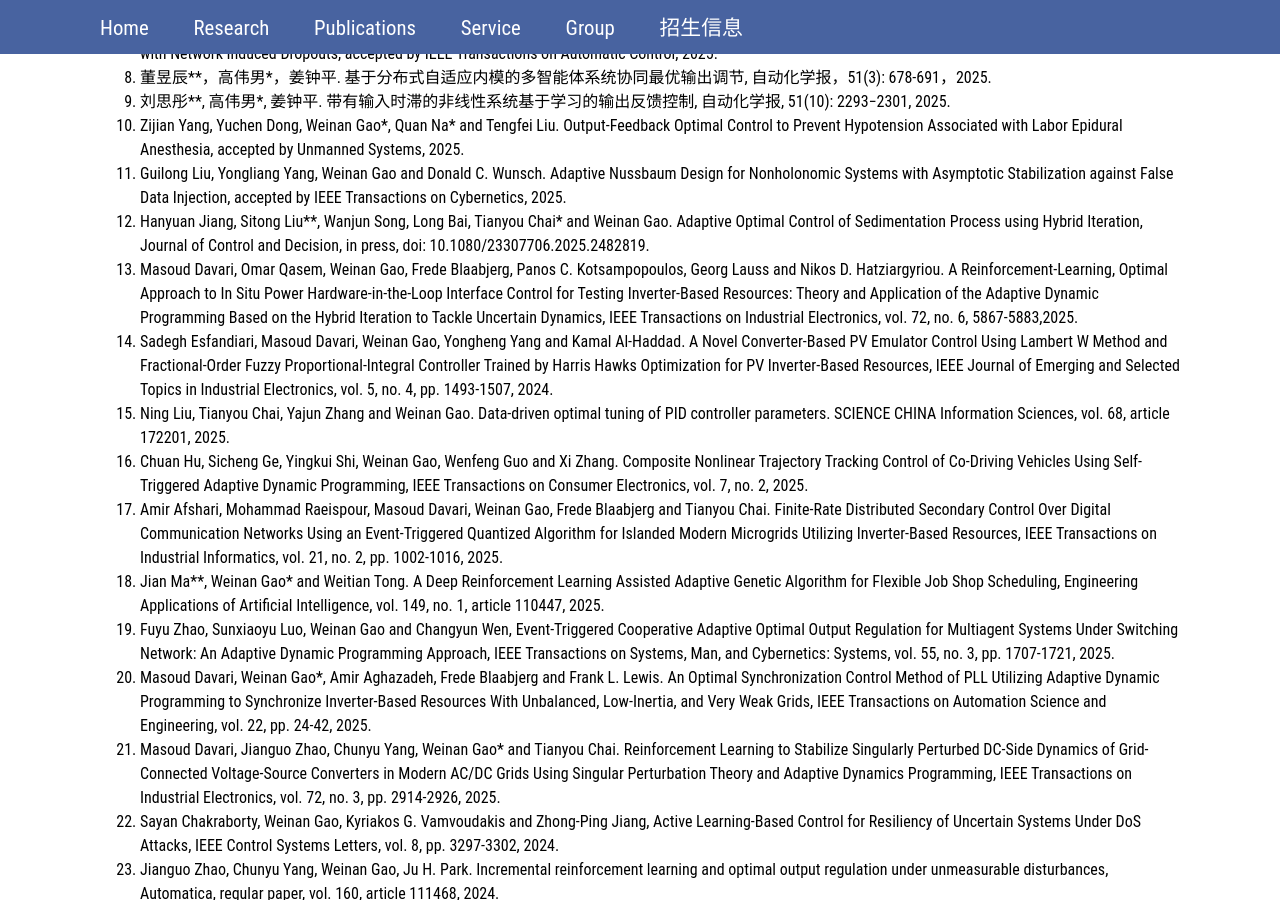
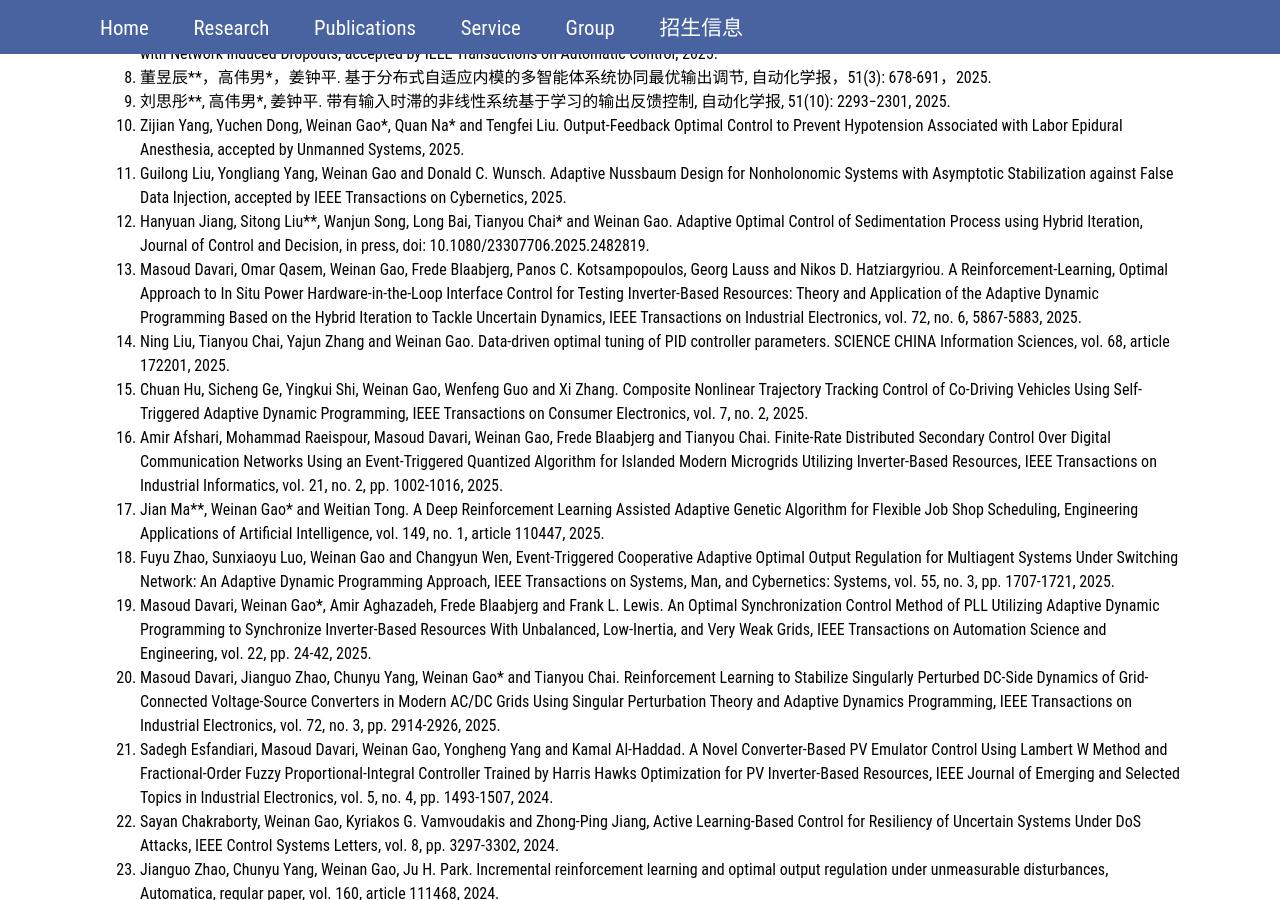
Before and after one commit to WeinanGao/weinangao.github.io, a Jekyll site: the page built from publications.markdown, in a window 1280 px wide and 900 px high, scrolled down 911 px. Built offline with Jekyll 4.4.1, drawn with Linux system fonts in a browser that asks for light colours; part of the change alters nothing that is shown.

```diff
--- a/publications.markdown
+++ b/publications.markdown
@@ -51,9 +51,7 @@ permalink: /publications/
 
 <li> Hanyuan Jiang, Sitong Liu**, Wanjun Song, Long Bai, Tianyou Chai* and Weinan Gao. Adaptive Optimal Control of Sedimentation Process using Hybrid Iteration, Journal of Control and Decision, in press, doi: 10.1080/23307706.2025.2482819. </li>
 
-<li> Masoud Davari, Omar Qasem, Weinan Gao, Frede Blaabjerg, Panos C. Kotsampopoulos, Georg Lauss and Nikos D. Hatziargyriou. A Reinforcement-Learning, Optimal Approach to In Situ Power Hardware-in-the-Loop Interface Control for Testing Inverter-Based Resources: Theory and Application of the Adaptive Dynamic Programming Based on the Hybrid Iteration to Tackle Uncertain Dynamics, IEEE Transactions on Industrial Electronics, vol. 72, no. 6, 5867-5883,2025. </li>
-
-<li> Sadegh Esfandiari, Masoud Davari, Weinan Gao, Yongheng Yang and Kamal Al-Haddad. A Novel Converter-Based PV Emulator Control Using Lambert W Method and Fractional-Order Fuzzy Proportional-Integral Controller Trained by Harris Hawks Optimization for PV Inverter-Based Resources, IEEE Journal of Emerging and Selected Topics in Industrial Electronics, vol. 5, no. 4, pp. 1493-1507, 2024. </li>
+<li> Masoud Davari, Omar Qasem, Weinan Gao, Frede Blaabjerg, Panos C. Kotsampopoulos, Georg Lauss and Nikos D. Hatziargyriou. A Reinforcement-Learning, Optimal Approach to In Situ Power Hardware-in-the-Loop Interface Control for Testing Inverter-Based Resources: Theory and Application of the Adaptive Dynamic Programming Based on the Hybrid Iteration to Tackle Uncertain Dynamics, IEEE Transactions on Industrial Electronics, vol. 72, no. 6, 5867-5883, 2025. </li>
 
 <li> Ning Liu, Tianyou Chai, Yajun Zhang and Weinan Gao. Data-driven optimal tuning of PID controller parameters. SCIENCE CHINA Information Sciences, vol. 68, article 172201, 2025. </li>
 
@@ -68,6 +66,8 @@ permalink: /publications/
 <li> Masoud Davari, Weinan Gao*, Amir Aghazadeh, Frede Blaabjerg and Frank L. Lewis. An Optimal Synchronization Control Method of PLL Utilizing Adaptive Dynamic Programming to Synchronize Inverter-Based Resources With Unbalanced, Low-Inertia, and Very Weak Grids, IEEE Transactions on Automation Science and Engineering,  vol. 22, pp. 24-42, 2025. </li>
 
 <li> Masoud Davari, Jianguo Zhao, Chunyu Yang, Weinan Gao* and Tianyou Chai. Reinforcement Learning to Stabilize Singularly Perturbed DC-Side Dynamics of Grid-Connected Voltage-Source Converters in Modern AC/DC Grids Using Singular Perturbation Theory and Adaptive Dynamics Programming, IEEE Transactions on Industrial Electronics, vol. 72, no. 3, pp. 2914-2926, 2025. </li>
+
+<li> Sadegh Esfandiari, Masoud Davari, Weinan Gao, Yongheng Yang and Kamal Al-Haddad. A Novel Converter-Based PV Emulator Control Using Lambert W Method and Fractional-Order Fuzzy Proportional-Integral Controller Trained by Harris Hawks Optimization for PV Inverter-Based Resources, IEEE Journal of Emerging and Selected Topics in Industrial Electronics, vol. 5, no. 4, pp. 1493-1507, 2024. </li>
 
 <li> Sayan Chakraborty, Weinan Gao, Kyriakos G. Vamvoudakis and Zhong-Ping Jiang, Active Learning-Based Control for Resiliency of Uncertain Systems Under DoS Attacks, IEEE Control Systems Letters, vol. 8, pp. 3297-3302, 2024. </li>
 
```
